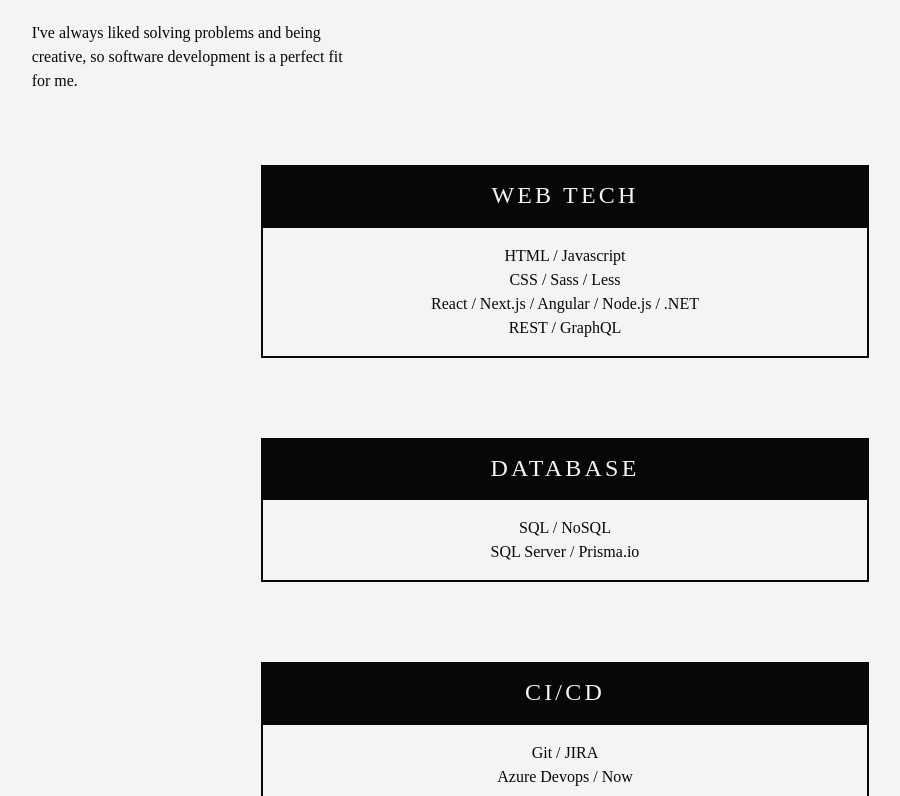
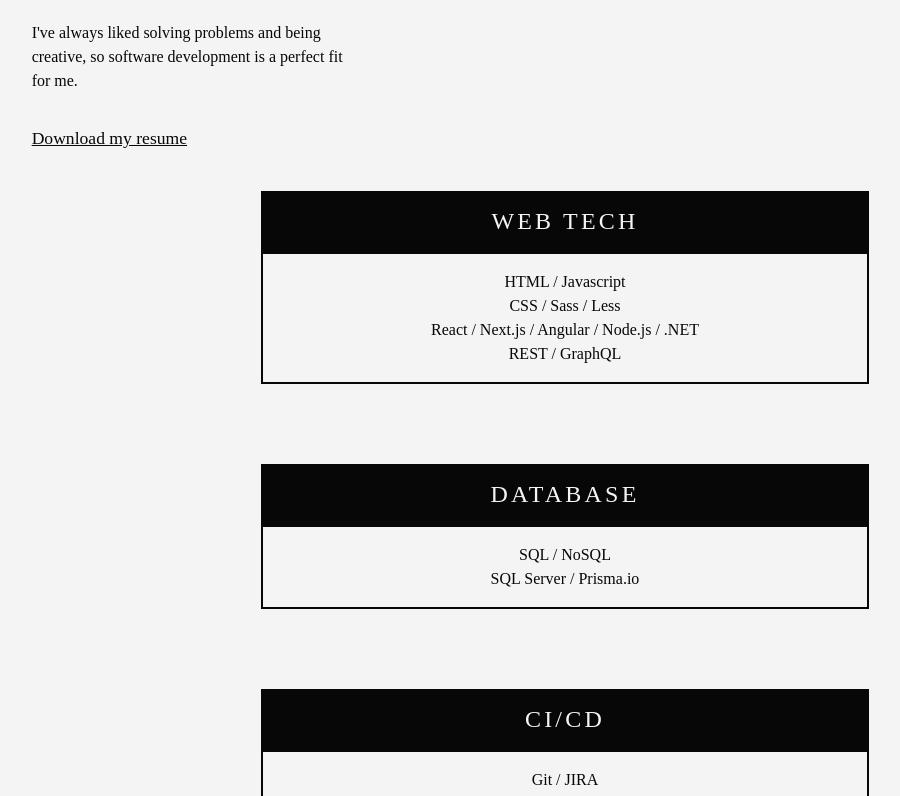
Before and after one commit to turnerjw/jstntrnr, a Next.js app: page / in a window 1280 px wide. Shown: the part 2640-3436 px from the top of the page, without its empty margins (75-975 px from the left). Built offline with nearby package versions, Linux system fonts and the light colour scheme; a web font is replaced by a local one.

Commit message:
Added resume download

```diff
--- a/components/Home.js
+++ b/components/Home.js
@@ -139,6 +139,9 @@ const Home = () => (
                     I've always liked solving problems and being creative, so
                     software development is a perfect fit for me.
                 </h3>
+                <a href="/static/justin-turner-resume.pdf">
+                    Download my resume
+                </a>
             </GridItem>
             <GridItem columns="4 / 10" smallColumns="2 / 12" rows="33">
                 <Skill>
--- a/pages/_app.js
+++ b/pages/_app.tsx
@@ -1,4 +1,4 @@
-import React from "react";
+import * as React from "react";
 import App, { Container } from "next/app";
 import Head from "next/head";
 import { createGlobalStyle, ThemeProvider } from "styled-components";
@@ -68,11 +68,16 @@ const GlobalStyle = createGlobalStyle`
         line-height: 1.2;
         margin-bottom: 1rem;
     }
-    h3{
+    a, h3{
         font-size: 1rem;
         font-variation-settings: "wght" 500;
         line-height: 1.5;
         margin-bottom: 2rem;
+    }
+    a {
+        color: ${theme.fg};
+        text-decoration: underline;
+        font-size: 1.1rem;
     }
     p{
         font-size: 1.2rem;
```
Also changed, not shown: 1 other file (tests, documents, lock files or other folders).
